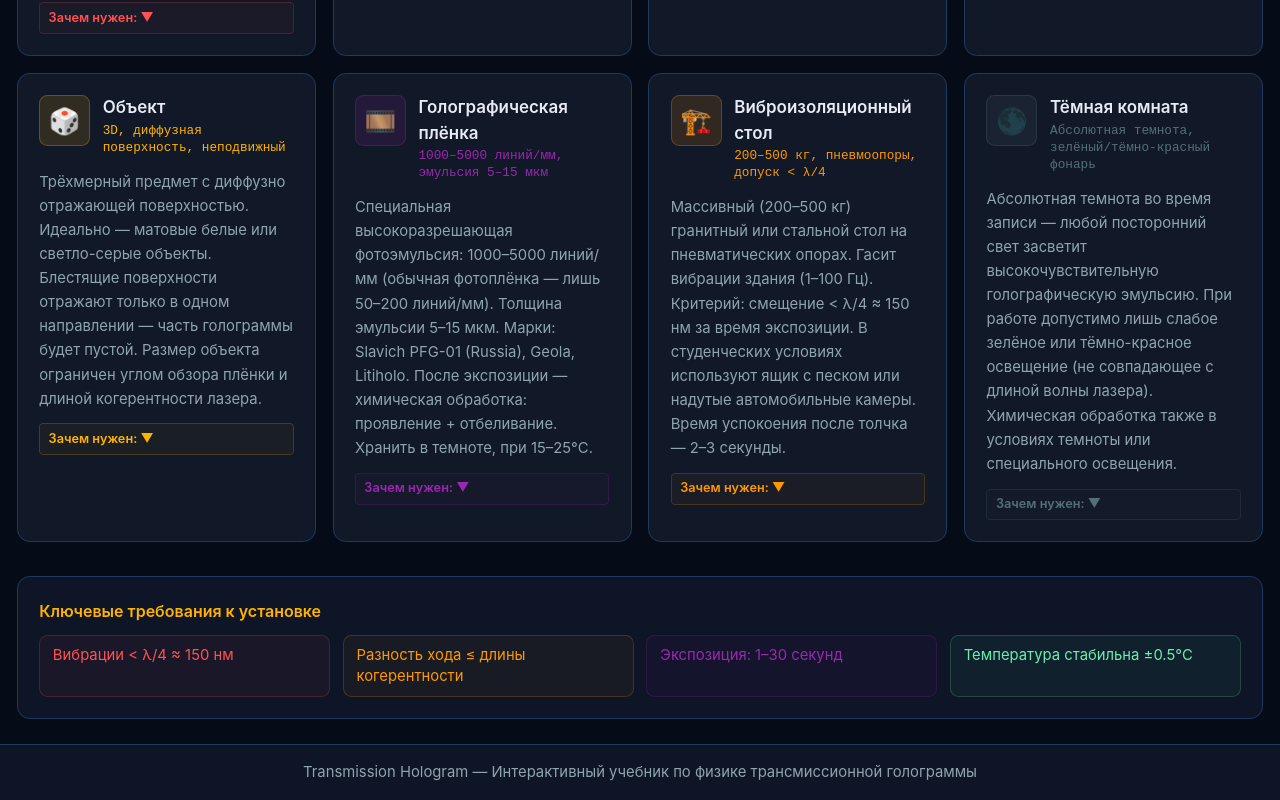
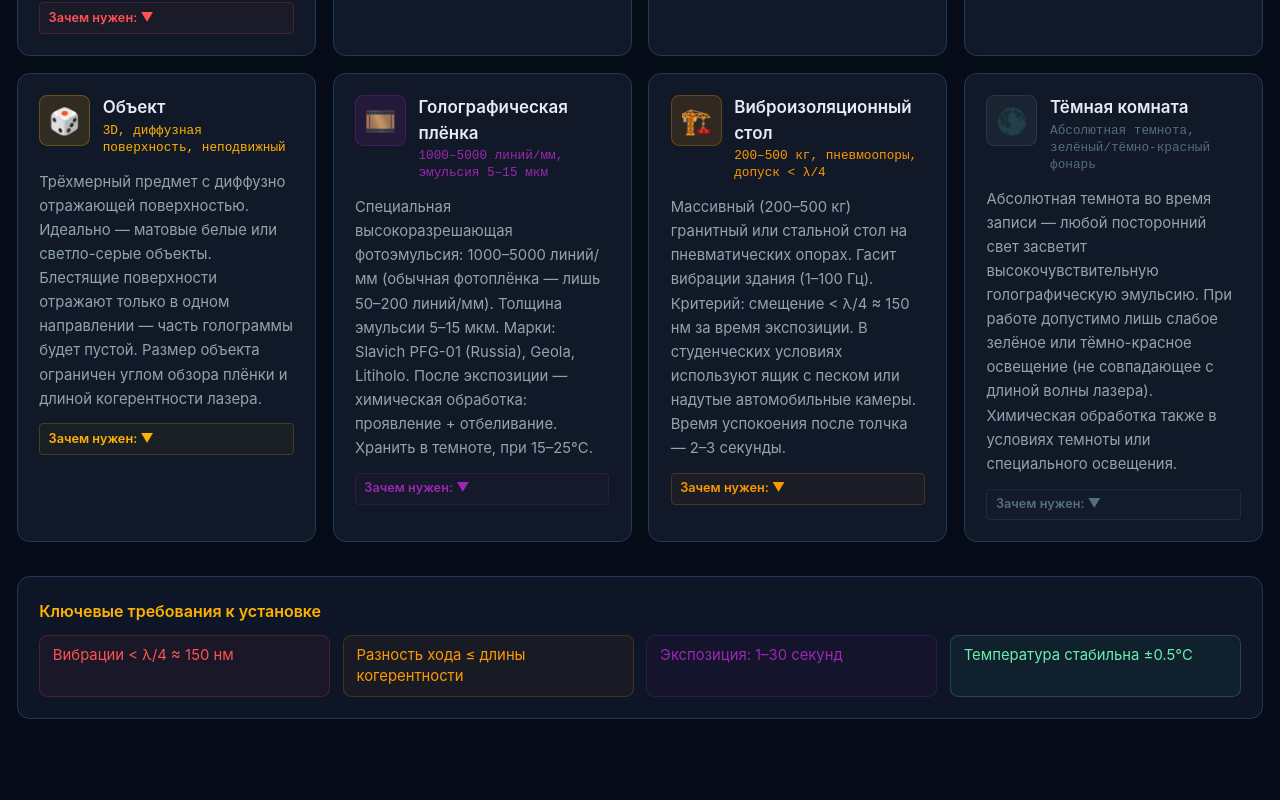
Before and after one commit to Bekk-cap1/gologramma-2, a Next.js app: page / in a window 1280 px wide. Shown: the part 663-1463 px from the top of the page. After the commit the page ends 1407 px from the top, so only its background shows below. Built offline with nearby package versions, Linux system fonts and the light colour scheme.

Commit message:
optictable

```diff
--- a/app/page.tsx
+++ b/app/page.tsx
@@ -181,12 +181,6 @@ export default function Home() {
         ))}
       </main>
 
-      {/* Footer */}
-      <footer style={{ background: 'var(--bg-secondary)', borderTop: '1px solid var(--border-color)' }} className="px-6 py-4 text-center">
-        <p className="text-sm" style={{ color: 'var(--text-secondary)' }}>
-          {t.appTitle[lang]} — {t.appSubtitle[lang]}
-        </p>
-      </footer>
     </div>
   );
 }
--- a/components/tabs/DepthCRF.tsx
+++ b/components/tabs/DepthCRF.tsx
@@ -193,12 +193,12 @@ function MetricRow({ label, values }: { label: string; values?: DepthMetricTripl
   return (
     <tr style={{ borderBottom: "1px solid var(--border-color)" }}>
       <td className="py-1" style={{ color: "var(--text-secondary)" }}>{label}</td>
-      {cell(values.unary)}
       {typeof values.make3d === "number"
         ? cell(values.make3d)
         : <td className="text-center py-1" style={{ color: "var(--text-secondary)" }}>—</td>}
+      {daCell(values.da_v2)}
+      {cell(values.unary)}
       {cell(values.crf)}
-      {daCell(values.da_v2)}
     </tr>
   );
 }
@@ -1593,17 +1593,17 @@ export default function DepthCRF() {
                         <th className="text-left py-1 text-xs font-semibold" style={{ color: "var(--text-secondary)" }}>
                           {T.metricLbl[lang]}
                         </th>
-                        <th className="text-center py-1 text-xs font-semibold" style={{ color: "#06b6d4" }}>
-                          Unary only<br /><span className="text-[10px] font-normal">{lang === "ru" ? "сырой, #06b6d4" : "xom, #06b6d4"}</span>
-                        </th>
                         <th className="text-center py-1 text-xs font-semibold" style={{ color: "#fb923c" }}>
                           Make3D<br /><span className="text-[10px] font-normal">Saxena</span>
                         </th>
+                        <th className="text-center py-1 text-xs font-semibold" style={{ color: "#a855f7" }}>
+                          DA V2<br /><span className="text-[10px] font-normal">reference</span>
+                        </th>
+                        <th className="text-center py-1 text-xs font-semibold" style={{ color: "#06b6d4" }}>
+                          Unary only<br /><span className="text-[10px] font-normal">{lang === "ru" ? "сырой" : "xom"}</span>
+                        </th>
                         <th className="text-center py-1 text-xs font-semibold" style={{ color: "#34D399" }}>
                           Full CRF<br /><span className="text-[10px] font-normal">{lang === "ru" ? "наш метод" : "bizning usul"}</span>
-                        </th>
-                        <th className="text-center py-1 text-xs font-semibold" style={{ color: "#a855f7" }}>
-                          DA V2<br /><span className="text-[10px] font-normal">reference</span>
                         </th>
                       </tr>
                     </thead>
--- a/lib/translations.ts
+++ b/lib/translations.ts
@@ -3,7 +3,7 @@ export type Lang = "ru" | "uz" | "en";
 export const t = {
   // App-wide
   appTitle:    { ru: "Transmission Hologram", uz: "Gologramma", en: "Transmission Hologram" },
-  appSubtitle: { ru: "Интерактивный учебник по физике трансмиссионной голограммы", uz: "Transmissiya hologrammasining fizikasi bo'yicha interaktiv darslik", en: "Interactive physics textbook on transmission holography" },
+  appSubtitle: { ru: "Интерактивный учебник по физике трансмиссионной голограммы", uz: "Transmissiya hologrammasining fizikasi", en: "Interactive physics textbook on transmission holography" },
 
   // Tab names
   tab0: { ru: "Оборудование",    uz: "Jihozlar",      en: "Equipment"     },
```
